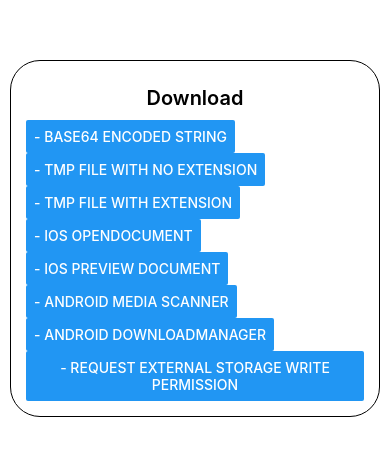
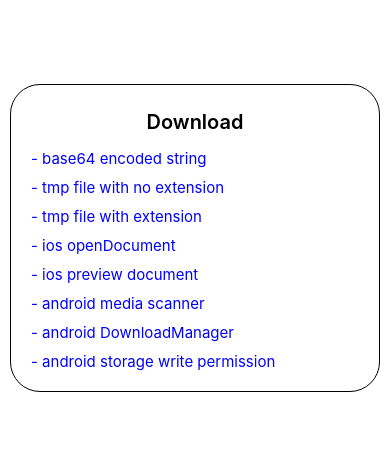
Before and after one commit to nightohl/RN-File-Upload-Download, a React Native app in the folder RNFileUploadDownload/: screen / in a window 390 px wide. Shown: the part 184-640 px from the top of the page. Built offline with nearby package versions, Linux system fonts and the light colour scheme.

Commit message:
refac: code refactoring

```diff
--- a/RNFileUploadDownload/App.tsx
+++ b/RNFileUploadDownload/App.tsx
@@ -1,12 +1,5 @@
 import React from 'react';
-import {
-  SafeAreaView,
-  StyleSheet,
-  Button,
-  View,
-  Text,
-  PermissionsAndroid,
-} from 'react-native';
+import {SafeAreaView, StyleSheet, View, Text} from 'react-native';
 
 import {
   base64,
@@ -16,7 +9,10 @@ import {
   iosFileDownloadOpenDocument,
   androidMediaScanner,
   androidDownloadManager,
+  requestStorageWritePermission,
 } from './src/rn-fetch-blob/download';
+
+import TextButton from './src/components/TextButton';
 
 const App = () => {
   const imageLink =
@@ -36,30 +32,36 @@ const App = () => {
     <SafeAreaView style={styles.rootContainer}>
       <View style={styles.buttonContainer}>
         <Text style={styles.title}>Download</Text>
-        <Button title="- base64 encoded string" onPress={onBase64Download} />
-        <Button
+        <TextButton
+          title="- base64 encoded string"
+          onPress={onBase64Download}
+        />
+        <TextButton
           title="- tmp file with no extension"
           onPress={onTmpFileNoExtDownload}
         />
-        <Button
+        <TextButton
           title="- tmp file with extension"
           onPress={onTmpFileWithExtDownload}
         />
-        <Button
+        <TextButton
           title="- ios openDocument"
           onPress={onIosFileDownloadOpenDocument}
         />
-        <Button title="- ios preview document" onPress={onIosFileDownload} />
-        <Button
+        <TextButton
+          title="- ios preview document"
+          onPress={onIosFileDownload}
+        />
+        <TextButton
           title="- android media scanner"
           onPress={onAndroidMediaScanner}
         />
-        <Button
+        <TextButton
           title="- android DownloadManager"
           onPress={onAndroidDownloadManager}
         />
-        <Button
-          title="- request external storage write permission"
+        <TextButton
+          title="- android storage write permission"
           onPress={requestStorageWritePermission}
         />
       </View>
@@ -87,26 +89,4 @@ const styles = StyleSheet.create({
   },
 });
 
-const requestStorageWritePermission = async () => {
-  try {
-    const granted = await PermissionsAndroid.request(
-      PermissionsAndroid.PERMISSIONS.WRITE_EXTERNAL_STORAGE,
-      {
-        title: 'Write External Storage Permission!',
-        message: 'I need this permission.',
-        buttonNeutral: 'Ask Me Later',
-        buttonNegative: 'Cancel',
-        buttonPositive: 'OK',
-      },
-    );
-    if (granted === PermissionsAndroid.RESULTS.GRANTED) {
-      console.log('You can write external storage now.');
-    } else {
-      console.log('External Write Permission denied');
-    }
-  } catch (err) {
-    console.warn(err);
-  }
-};
-
 export default App;
--- /dev/null
+++ b/RNFileUploadDownload/src/components/TextButton.tsx
@@ -0,0 +1,16 @@
+import React from 'react';
+import {TouchableOpacity, Text} from 'react-native';
+
+export default function TextButton({
+  onPress,
+  title,
+}: {
+  onPress: () => void;
+  title: string;
+}) {
+  return (
+    <TouchableOpacity onPress={onPress} style={{padding: 5}}>
+      <Text style={{color: 'blue', fontSize: 15}}>{title}</Text>
+    </TouchableOpacity>
+  );
+}
--- a/RNFileUploadDownload/src/rn-fetch-blob/download.ts
+++ b/RNFileUploadDownload/src/rn-fetch-blob/download.ts
@@ -1,4 +1,4 @@
-import {Platform} from 'react-native';
+import {Platform, PermissionsAndroid} from 'react-native';
 import RNFetchBlob from 'rn-fetch-blob';
 
 // send http request in a new thread (using native code)
@@ -138,3 +138,25 @@ export const androidDownloadManager = (fileLink: string) => {
       resp.path();
     });
 };
+
+export const requestStorageWritePermission = async () => {
+  try {
+    const granted = await PermissionsAndroid.request(
+      PermissionsAndroid.PERMISSIONS.WRITE_EXTERNAL_STORAGE,
+      {
+        title: 'Write External Storage Permission!',
+        message: 'I need this permission.',
+        buttonNeutral: 'Ask Me Later',
+        buttonNegative: 'Cancel',
+        buttonPositive: 'OK',
+      },
+    );
+    if (granted === PermissionsAndroid.RESULTS.GRANTED) {
+      console.log('You can write external storage now.');
+    } else {
+      console.log('External Write Permission denied');
+    }
+  } catch (err) {
+    console.warn(err);
+  }
+};
```
